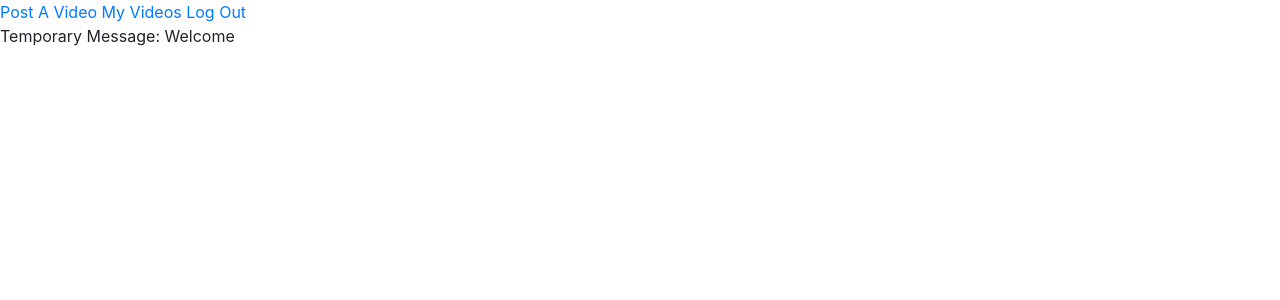
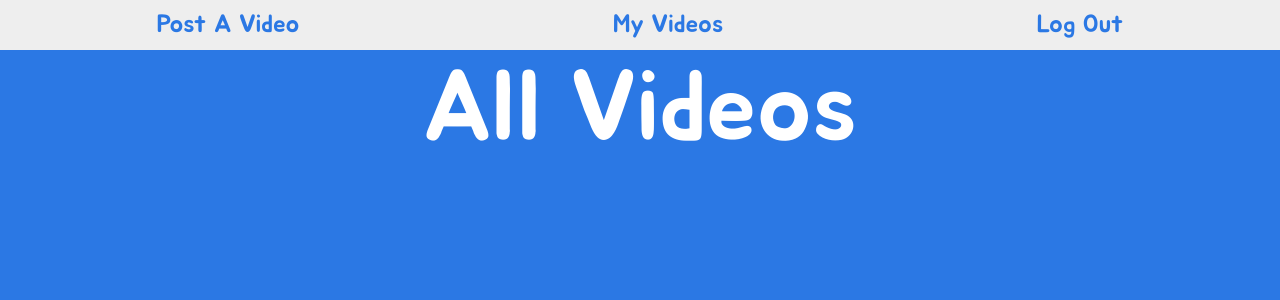
Before and after one commit to Amjad-H-Ali/Project-2-Video-App, a Node project: template views/user/index.ejs in a window 1280 px wide. Shown: the top 300 px of the page. Run offline with Node 20 templates, Linux system fonts and the light colour scheme; the template is opened without the code that fills it, so the values that code supplies are empty; some libraries are stand-ins or nearby versions.

```diff
--- a/models/video.js
+++ b/models/video.js
@@ -29,7 +29,9 @@ const videoSchema = new mongoose.Schema({
 		type: Number,
 		default: 0
 
-	}
+	},
+
+	user:User.schema
 
 
 });
--- a/public/css/style.css
+++ b/public/css/style.css
@@ -40,5 +40,88 @@
 
 
 body{
-    background-color: #3498DB;
+    background-color: #2b78e4;
+    font-family:'Jua', sans-serif;
+
 }
+
+
+.vidContainer{
+
+
+    height:500px;
+    width:600px;
+    margin-top:70px;
+    margin-right:auto;
+    margin-left:auto;
+    background-color: #eeeeee;
+    text-align: center;
+    box-shadow: 5px 5px 50px black;
+    position: relative;
+}
+
+.likeBtn{
+    border-radius: 50%;
+    background-color: #2b78e4;
+    height:40px;
+    width: 40px;
+    position: absolute;
+    right:8%;
+    bottom: 2%;
+
+
+}
+
+.likeBtn:focus{outline:none;}
+
+
+
+.vidTitle{
+
+    font-size: 60px;
+
+}
+
+.numOfLikes{
+
+    position: absolute;
+    right:5%;
+    bottom: 2%;
+
+
+
+
+
+}
+
+
+.nav{
+
+
+    height: 50px;
+    margin:none;
+    background-color:#eeeeee;
+}
+
+.nav a {
+    margin:auto;
+    font-size: 25px;
+    color:#2b78e4;
+}
+
+
+.pageTitle{
+    font-size: 100px;
+    color: rgb(255, 255, 255);
+    text-align: center;
+}
+/*
+.likeContainer {
+    position: absolute;
+
+    right: 5% ;
+
+    bottom:2%;
+
+
+}*/
--- a/public/js/like.js
+++ b/public/js/like.js
@@ -38,7 +38,7 @@ $('.likeBtn').on('click', (e)=>{
 
 	//Fill in like button if clicked
 	if( $(e.currentTarget).children().hasClass('fa-thumbs-o-up') ){
-
+		console.log($(e.currentTarget).siblings());
 		//Fill in like Button
 		$(e.currentTarget).children().toggleClass('fa-thumbs-o-up');
 
@@ -47,6 +47,8 @@ $('.likeBtn').on('click', (e)=>{
 
 		//Also, increment number of likes
 		$(e.currentTarget).siblings()[3].innerText ++;
+
+
 
 
 
--- a/views/layout.ejs
+++ b/views/layout.ejs
@@ -6,9 +6,15 @@
 	<meta name="viewport" content="width=device-width, initial-scale=1, shrink-to-fit=no">
 	<link rel="stylesheet" href="https://stackpath.bootstrapcdn.com/bootstrap/4.1.0/css/bootstrap.min.css" integrity="sha384-9gVQ4dYFwwWSjIDZnLEWnxCjeSWFphJiwGPXr1jddIhOegiu1FwO5qRGvFXOdJZ4" crossorigin="anonymous">
 
+	<!-- google font -->
+	<link href="https://fonts.googleapis.com/css?family=Indie+Flower|Jua" rel="stylesheet">
+
+
 
 	<!-- font awesome for icons -->
 	<link rel="stylesheet" href="https://cdnjs.cloudflare.com/ajax/libs/font-awesome/4.7.0/css/font-awesome.min.css">
+	<!-- local css file -->
+	<link rel="stylesheet" type="text/css" href="/css/style.css">
 </head>
 <body>
 	<%-body%>
--- a/views/user/add.ejs
+++ b/views/user/add.ejs
@@ -21,7 +21,7 @@
 			<span class="close">&times;</span>
 			<form id= postVidForm method='POST'>
 				<input type="text" name="title" placeholder="Video Title">
-				<textarea type='text' name='description' placeholder="Video Description"></textarea>
+				<textarea type='text' name='description' placeholder="Video Description" maxlength="140"></textarea>
 				<button>Post</button>
 			</form>
 		</div>
--- a/views/user/edit.ejs
+++ b/views/user/edit.ejs
@@ -11,7 +11,7 @@
 	<!-- form to edit video -->
 	<form>
 		<input type="text" name="title" placeholder="video title">
-		<textarea type='text' name="description" placeholder="video description"></textarea>
+		<textarea type='text' name="description" placeholder="video description" maxlength="140"></textarea>
 	</form>
 </body>
 </html>
--- a/views/user/index.ejs
+++ b/views/user/index.ejs
@@ -4,11 +4,18 @@
 	<title></title>
 </head>
 <body>
+
+	<nav class= 'nav'>
 			<!-- links to other pages -->
 		<a href="/add">Post A Video</a>
 		<a href="/show">My Videos</a>
 		<a href="/logout">Log Out</a>
-	<header>Temporary Message: Welcome <%=firstName%> <%=lastName%></header>
+	</nav>
+
+
+
+	<!-- Page Title -->
+	<h1 class='pageTitle'>All Videos</h1>
 
 
 
@@ -16,16 +23,27 @@
 	<!-- Iterate through all vids in db and show them on this page -->
 		<%for(let i = 0, len = videos.length; i < len; i ++ ){%>
 
-				<div id=vidContainer>
+				<div class=vidContainer>
+
+
+
+
+					<!-- vid title -->
+					<h5 class=vidTitle ><%=videos[i].title%></h5>
+
+
 
 
 					<!-- video -->
-					<iframe id="player" type="text/html" src="http://www.youtube.com/embed/<%=videos[i].videoId%>?enablejsapi=1&origin" width="340" height="190" frameborder="0"></iframe>
+					<iframe id="player" type="text/html" src="http://www.youtube.com/embed/<%=videos[i].videoId%>?enablejsapi=1&origin" width="540" height="290" frameborder="0"></iframe>
+
+
+
+
 
 					<!-- video title and description-->
-				<h5><%=videos[i].title%></h5>
+
 					<h6><%=videos[i].description%></h6>
-
 
 
 
@@ -33,16 +51,24 @@
 						<button class='likeBtn' id='<%=videos[i].videoId%>'>
 							<!-- if the vid is liked by user in DB, we want the like button to be filled -->
 							<% if( user.likedVideos.includes(videos[i].videoId) ){%>
-							 <i class="fa fa-thumbs-up" style='color:blue;' ></i>
+								 <i class="fa fa-thumbs-up" style='color:white;' ></i>
 								 <!-- else unfill -->
 							<%}else{%>
-							<i class="fa fa-thumbs-o-up" style='color:blue;' ></i>
+								<i class="fa fa-thumbs-o-up" style='color:white;' ></i>
 							<%}%>
 
 						</button>
 
 
-					<h6 id='numOfLikes'> <%= videos[i].likes %> </h6>
+
+
+
+						<!-- Number of likes -->
+						<h5 id='numOfLikes' class= 'numOfLikes'> <%= videos[i].likes %> </h5>
+
+
+
+
 
 				</div>
 
```
Lines whose indentation alone changed are shown as unchanged.
